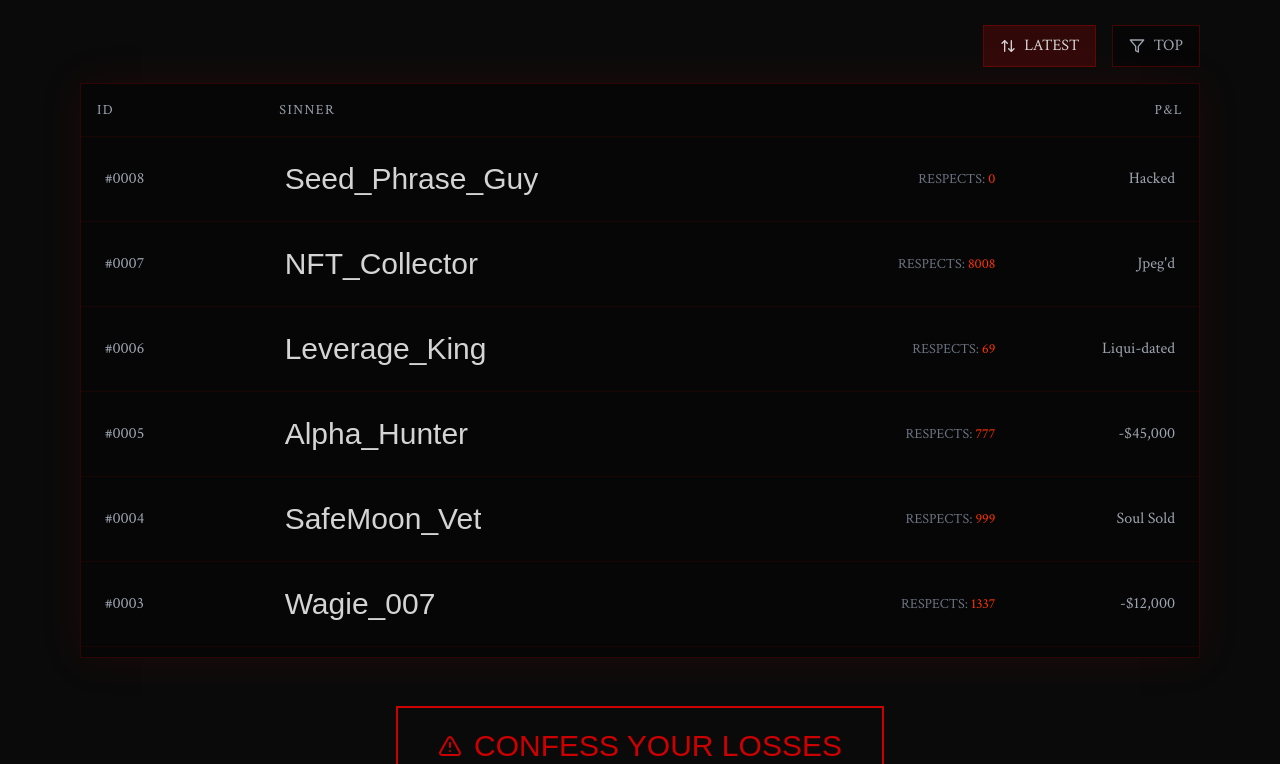
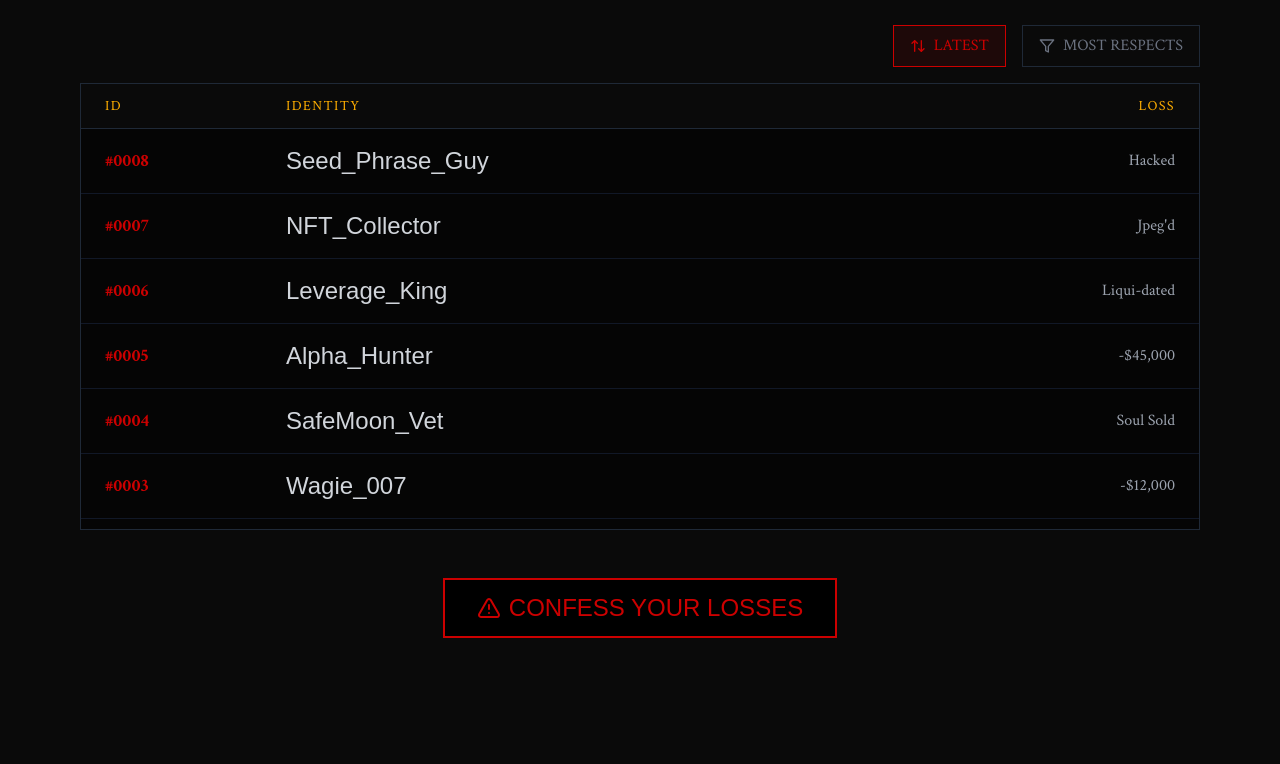
Before and after one commit to Pluviophile84/HELLCOIN, a Next.js app: page / in a window 1280 px wide. Shown: the part 7760-8524 px from the top of the page. Built offline with nearby package versions, Linux system fonts and the light colour scheme; a web font is replaced by a local one.

Commit message:
Update HallOfPain.tsx

```diff
--- a/components/sections/HallOfPain.tsx
+++ b/components/sections/HallOfPain.tsx
@@ -1,17 +1,73 @@
 "use client";
-import { useEffect, useRef, useState } from "react";
+import { useState, useEffect, useRef } from "react";
 import { AlertTriangle, Filter, ArrowUpDown } from "lucide-react";
 import { motion, AnimatePresence } from "framer-motion";
 
 const sinners = [
-  { id: "#0001", name: "Sinner #420", pnl: "-99%", quote: "...en in the thumbnail, so I trusted him.", initialRespects: 420 },
-  { id: "#0002", name: "BagHolder_666", pnl: "Divorced", quote: "I bought a token called 'WIFEY'. It rugpulled and she left me.", initialRespects: 666 },
-  { id: "#0003", name: "Wagie_007", pnl: "-$12,000", quote: "I sold the bottom. It immediately pumped 80%.", initialRespects: 1337 },
-  { id: "#0004", name: "SafeMoon_Vet", pnl: "Soul Sold", quote: "I held through 9 rugs. The dev bought a Porsche. I hate this simulation.", initialRespects: 999 },
-  { id: "#0005", name: "Alpha_Hunter", pnl: "-$45,000", quote: "The chart said 'perfect entry'. It went to zero in 4 minutes.", initialRespects: 777 },
-  { id: "#0006", name: "Leverage_King", pnl: "Liqui-dated", quote: "I got liquidated on a stablecoin. I don't want to talk about it.", initialRespects: 69 },
-  { id: "#0007", name: "NFT_Collector", pnl: "Jpeg'd", quote: "I paid 2 ETH for a monkey. Now the monkey looks like it's judging me.", initialRespects: 8008 },
-  { id: "#0008", name: "Seed_Phrase_Guy", pnl: "Hacked", quote: "I clicked a link. Now my wallet is synced to his bank account.", initialRespects: 0 },
+  {
+    id: "#0001",
+    name: "Sinner #420",
+    pnl: "-99%",
+    quote:
+      "I watched a YouTube video called 'Next 1000x Gem.' The guy had his mouth open in the thumbnail, so I trusted him.",
+    initialRespects: 420,
+  },
+  {
+    id: "#0002",
+    name: "BagHolder_666",
+    pnl: "Divorced",
+    quote:
+      "My wife thinks we are saving for a house. I am actually 50x leveraged long on a token called 'ElonSperm'.",
+    initialRespects: 666,
+  },
+  {
+    id: "#0003",
+    name: "Wagie_007",
+    pnl: "-$12,000",
+    quote:
+      "I market-bought the top. It immediately tanked 40%. I panic-sold the bottom. It immediately pumped 80%.",
+    initialRespects: 1337,
+  },
+  {
+    id: "#0004",
+    name: "SafeMoon_Vet",
+    pnl: "Soul Sold",
+    quote:
+      "My cousin bought 'HarryPotterObamaSonic' yesterday and just bought a Porsche. I hate this simulation.",
+    initialRespects: 999,
+  },
+  {
+    id: "#0005",
+    name: "Alpha_Hunter",
+    pnl: "-$45,000",
+    quote:
+      "I joined a 'VIP Alpha Group' for 2 ETH. They told me to buy a coin named after a bacterial infection. It went to zero in 4 minutes.",
+    initialRespects: 777,
+  },
+  {
+    id: "#0006",
+    name: "Leverage_King",
+    pnl: "Liqui-dated",
+    quote:
+      "I saw a green candle on a 1-minute chart and felt invincible. I went 100x long on a stablecoin. I don't want to talk about it.",
+    initialRespects: 69,
+  },
+  {
+    id: "#0007",
+    name: "NFT_Collector",
+    pnl: "Jpeg'd",
+    quote:
+      "I sold my car to buy a picture of a monkey wearing a hat. The floor price is now 0.01 ETH and the monkey looks like it's judging me.",
+    initialRespects: 8008,
+  },
+  {
+    id: "#0008",
+    name: "Seed_Phrase_Guy",
+    pnl: "Hacked",
+    quote:
+      "A 'Support Agent' DM'd me to sync my wallet. He seemed very polite. Now my wallet is synced to his bank account.",
+    initialRespects: 0,
+  },
 ];
 
 export const HallOfPain = () => {
@@ -24,6 +80,7 @@ export const HallOfPain = () => {
   // FIX: State to control scroll locking
   const [isScrollable, setIsScrollable] = useState(false);
 
+  // Improvement: safe timer cleanup (NO visual change)
   const prankTimerRef = useRef<ReturnType<typeof setTimeout> | null>(null);
 
   useEffect(() => {
@@ -102,60 +159,66 @@ export const HallOfPain = () => {
         <div className="flex justify-end gap-4 mb-4 font-terminal text-sm md:text-base">
           <button
             onClick={() => setFilter("latest")}
-            className={`flex items-center gap-2 px-4 py-2 border border-hell-red/30 transition-all ${
-              filter === "latest" ? "bg-hell-red/20 text-hell-white" : "bg-black/40 text-gray-400 hover:text-hell-white"
+            className={`flex items-center gap-2 px-4 py-2 border ${
+              filter === "latest"
+                ? "border-hell-red text-hell-red bg-hell-red/10"
+                : "border-gray-800 text-gray-500 hover:text-gray-300"
             }`}
           >
-            <ArrowUpDown size={16} />
-            LATEST
+            <ArrowUpDown size={16} /> LATEST
           </button>
           <button
             onClick={() => setFilter("top")}
-            className={`flex items-center gap-2 px-4 py-2 border border-hell-red/30 transition-all ${
-              filter === "top" ? "bg-hell-red/20 text-hell-white" : "bg-black/40 text-gray-400 hover:text-hell-white"
+            className={`flex items-center gap-2 px-4 py-2 border ${
+              filter === "top"
+                ? "border-hell-red text-hell-red bg-hell-red/10"
+                : "border-gray-800 text-gray-500 hover:text-gray-300"
             }`}
           >
-            <Filter size={16} />
-            TOP
+            <Filter size={16} /> MOST RESPECTS
           </button>
         </div>
 
-        {/* --- TABLE --- */}
-        <div className="border border-hell-red/20 bg-black/40 shadow-[0_0_40px_rgba(204,0,0,0.10)]">
-          {/* Header Row */}
-          <div className="grid grid-cols-12 gap-2 px-4 py-4 border-b border-hell-red/10 font-terminal text-gray-400 uppercase tracking-widest text-xs md:text-sm">
+        {/* --- THE ARCHIVES BOX --- */}
+        <div className="border border-gray-800 bg-hell-black">
+          {/* Table Headers */}
+          <div className="grid grid-cols-12 gap-4 px-6 py-3 text-[#ffae00] font-terminal text-sm tracking-widest uppercase border-b border-gray-800 bg-[#0a0a0a]">
             <div className="col-span-3 md:col-span-2">ID</div>
-            <div className="col-span-6 md:col-span-8">SINNER</div>
-            <div className="col-span-3 md:col-span-2 text-right">P&L</div>
+            <div className="col-span-6 md:col-span-8">Identity</div>
+            <div className="col-span-3 md:col-span-2 text-right">Loss</div>
           </div>
 
-          {/* Rows */}
+          {/* --- SCROLLABLE LIST --- */}
+          {/* FIX: Added scroll lock logic. 'overflow-hidden' by default, 'overflow-y-auto' on click. */}
           <div
-            className={`max-h-[520px] ${isScrollable ? "overflow-y-auto" : "overflow-hidden"}`}
-            onMouseEnter={() => setIsScrollable(true)}
-            onMouseLeave={() => setIsScrollable(false)}
+            className={`h-[400px] scrollbar-thin scrollbar-thumb-hell-red/30 scrollbar-track-black transition-all ${
+              isScrollable ? "overflow-y-auto" : "overflow-hidden"
+            }`}
+            onClick={() => setIsScrollable(true)} // Unlock on click
+            onMouseLeave={() => setIsScrollable(false)} // Re-lock on mouse leave (Desktop UX)
           >
             {sortedSinners.map((sinner) => {
+              const isPaid = respectsPaid[sinner.id];
+              const count = respectCounts[sinner.id] || sinner.initialRespects;
               const isOpen = expandedId === sinner.id;
-              const respects = respectCounts[sinner.id] ?? sinner.initialRespects;
 
               return (
                 <div
                   key={sinner.id}
+                  className={`border-b border-gray-900 transition-colors duration-200 ${
+                    isOpen ? "bg-[#1a0505]" : "hover:bg-gray-900/30"
+                  }`}
+                >
+                  {/* Clickable Header Row */}
+                  <div
                     onClick={() => toggleRow(sinner.id)}
-                  className="border-b border-hell-red/10 cursor-pointer hover:bg-hell-red/5 transition-colors"
+                    className="p-4 md:px-6 grid grid-cols-12 gap-4 items-center cursor-pointer group"
                   >
-                  <div className="grid grid-cols-12 gap-2 px-4 py-5 md:px-6 md:py-6 items-center">
-                    <div className="col-span-3 md:col-span-2 font-terminal text-gray-400">
+                    <div className="col-span-3 md:col-span-2 font-terminal text-hell-red text-lg font-bold">
                       {sinner.id}
                     </div>
-                    <div className="col-span-6 md:col-span-8 font-gothic text-2xl md:text-3xl text-hell-white">
-                      <div className="flex items-center justify-between gap-4">
-                        <span className="truncate">{sinner.name}</span>
-                        <span className="font-terminal text-xs md:text-sm text-gray-500 whitespace-nowrap">
-                          RESPECTS: <span className="text-hell-orange">{respects}</span>
-                        </span>
-                      </div>
+                    <div className="col-span-6 md:col-span-8 font-gothic text-xl md:text-2xl text-gray-300 truncate group-hover:text-white transition-colors">
+                      {sinner.name}
                     </div>
                     <div className="col-span-3 md:col-span-2 text-right font-terminal text-gray-400">
                       {sinner.pnl}
@@ -186,14 +249,18 @@ export const HallOfPain = () => {
                                   e.stopPropagation();
                                   handlePayRespect(sinner.id);
                                 }}
-                                disabled={respectsPaid[sinner.id]}
-                                className={`w-full md:w-auto px-6 py-3 font-gothic text-2xl border transition-all active:scale-95 ${
-                                  respectsPaid[sinner.id]
-                                    ? "bg-hell-dark border-hell-red/20 text-gray-500 cursor-not-allowed"
-                                    : "bg-transparent border-hell-red text-hell-red hover:bg-hell-red hover:text-hell-white"
-                                }`}
+                                disabled={isPaid}
+                                className={`
+                                   w-full md:w-auto py-2 px-6 font-terminal text-sm font-bold border transition-all active:scale-95 flex items-center justify-center gap-2
+                                   ${
+                                     isPaid
+                                       ? "bg-hell-red/10 border-hell-red text-hell-red cursor-default"
+                                       : "bg-white text-black border-white hover:bg-gray-300"
+                                   }
+                                 `}
                               >
-                                {respectsPaid[sinner.id] ? "PAID" : "PAY RESPECTS"}
+                                {isPaid ? "RESPECT PAID" : "PAY RESPECTS"}
+                                <span className="opacity-60 font-normal ml-1">({count})</span>
                               </button>
                             </div>
                           </div>
@@ -206,17 +273,18 @@ export const HallOfPain = () => {
             })}
           </div>
         </div>
+      </div>
 
-        {/* CTA */}
-        <div className="mt-12 flex justify-center">
+      {/* --- CONFESS PRANK SECTION --- */}
+      {/* FIX: Removed <p> question and reduced margin to mt-6 to bring it closer */}
+      <div className="max-w-2xl mx-auto mt-6 px-4 text-center">
         <button
           onClick={handleConfess}
-            className="flex items-center gap-3 bg-transparent border-2 border-hell-red text-hell-red hover:bg-hell-red hover:text-hell-white font-gothic text-3xl px-10 py-5 uppercase transition-all active:scale-95"
+          className="group relative inline-flex items-center gap-2 px-8 py-3 bg-black border-2 border-hell-red text-hell-red font-gothic text-2xl hover:bg-hell-red hover:text-white transition-all active:scale-95"
         >
           <AlertTriangle size={24} />
           CONFESS YOUR LOSSES
         </button>
-        </div>
 
         {/* PRANK ERROR MESSAGE */}
         <AnimatePresence>
@@ -225,12 +293,12 @@ export const HallOfPain = () => {
               initial={{ opacity: 0, y: 100 }}
               animate={{ opacity: 1, y: 0 }}
               exit={{ opacity: 0, y: 100 }}
-              className="fixed bottom-10 right-4 md:right-10 bg-hell-red text-hell-white p-6 border-2 border-black shadow-[10px_10px_0px_#000] z-[101] animate-bounce max-w-sm md:max-w-md text-left"
+              className="fixed bottom-10 right-4 md:right-10 bg-hell-red text-hell-white font-terminal text-xl p-6 border-4 border-black shadow-[10px_10px_0px_#000] z-[101] animate-bounce max-w-sm md:max-w-md text-left"
             >
               <div className="flex items-start gap-4">
-                <AlertTriangle size={28} className="text-yellow-400 mt-1 shrink-0" />
-                <div className="font-terminal text-sm md:text-base leading-relaxed">
-                  <strong className="block font-gothic text-2xl mb-1">CONFESSION FAILED.</strong>
+                <AlertTriangle size={32} className="text-yellow-400 shrink-0 mt-1" />
+                <div>
+                  <strong className="block text-2xl font-gothic mb-1">NICE TRY.</strong>
                   {prankError}
                 </div>
               </div>
```
Lines whose indentation alone changed are shown as unchanged.
